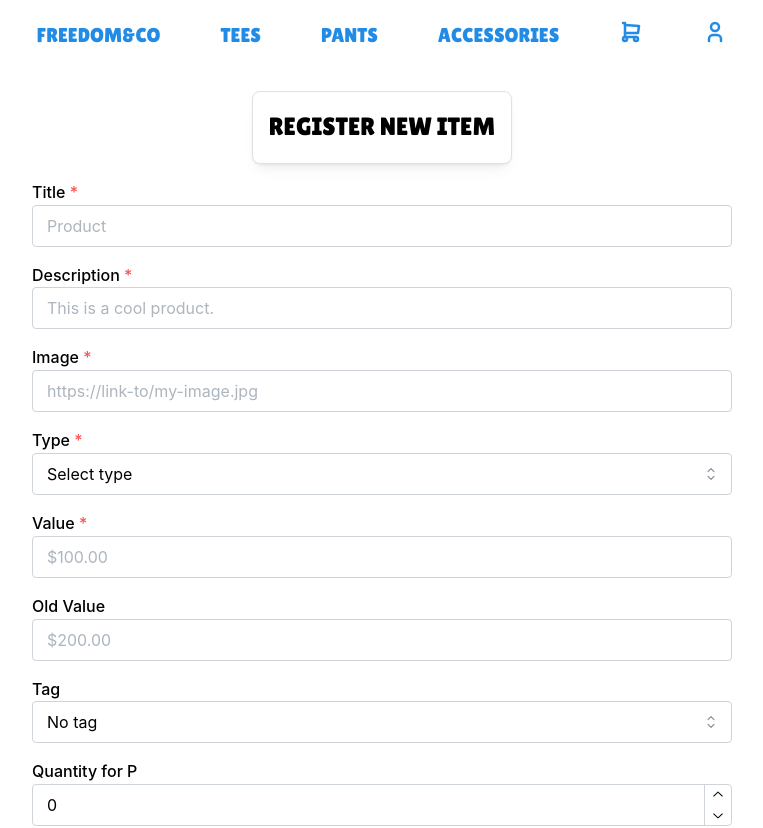
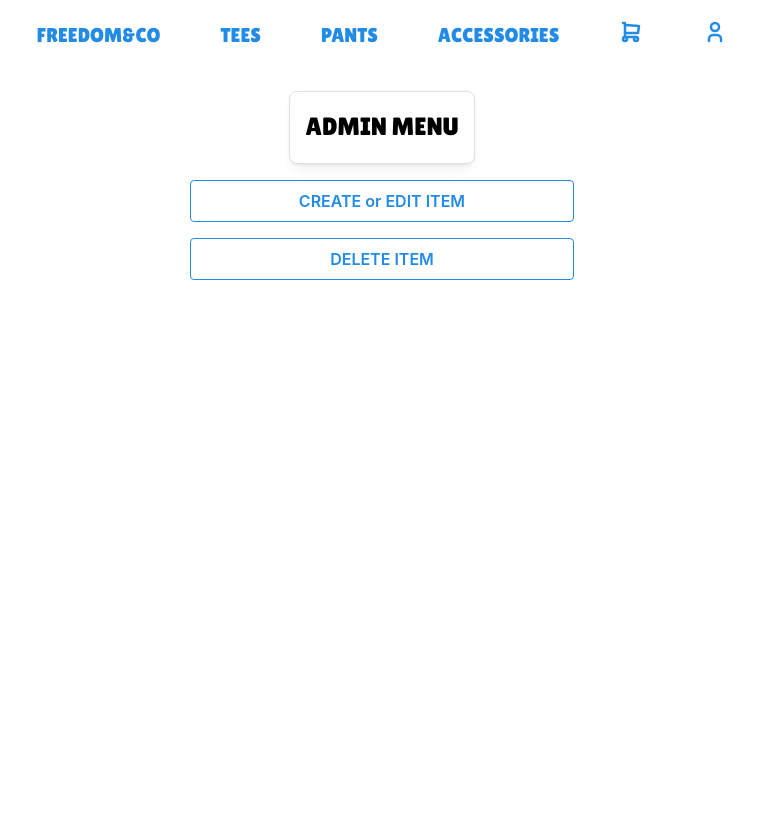
Before and after one commit to MiguelHenri/FREEDOM-CO, a React (Vite) app in the folder freedom-co/frontend/: page /admin in a window 1280 px wide. Shown: the top 828 px of the page, without its empty margins (258-1021 px from the left). After the commit the page ends 800 px from the top, so only its background shows below. Built offline with nearby package versions, Linux system fonts and the light colour scheme; no server answers.

Commit message:
adding adm menu

```diff
--- a/freedom-co/frontend/src/App.jsx
+++ b/freedom-co/frontend/src/App.jsx
@@ -10,7 +10,8 @@ import Profile from './pages/Profile.jsx';
 import Cart from './pages/Cart.jsx';
 import Login from './pages/Login.jsx';
 import axios from 'axios';
-import Admin from './pages/Admin.jsx';
+import AdminMenu from './pages/Admin/AdminMenu.jsx';
+import CreateProduct from './pages/Admin/CreateProduct.jsx';
 
 if (import.meta.env.VITE_BACKEND_URL)
   axios.defaults.baseURL = import.meta.env.VITE_BACKEND_URL;
@@ -30,7 +31,8 @@ function App() {
         <Route path='profile' element={<Profile/>}/>
         <Route path='cart' element={<Cart/>}/>
         <Route path='login' element={<Login/>}/>
-        <Route path='admin' element={<Admin/>}/>
+        <Route path='admin' element={<AdminMenu/>}/>
+        <Route path='admin/create' element={<CreateProduct/>}/>
       </Route>
       <Route path='*' element={<NotFound/>}/>
     </Routes>
--- /dev/null
+++ b/freedom-co/frontend/src/pages/Admin/AdminMenu.jsx
@@ -0,0 +1,35 @@
+import { Button, Stack, Paper, Text } from "@mantine/core";
+import { HashLink } from 'react-router-hash-link';
+
+function AdminMenu() {
+
+    return (
+        <Stack align='center' p='20px'>
+            <Paper shadow="sm" withBorder p='md' radius='md'>
+                <Text fz='25px' ff="'Lilita One', sans-serif">
+                    ADMIN MENU
+                </Text>
+            </Paper>
+            <Button
+                variant='outline'
+                size='md'
+                w={{base: '70vw', sm: '50vw', md: '40vw', lg:'30vw'}}
+                component={HashLink}
+                to='/admin/create'
+            >
+                CREATE or EDIT ITEM
+            </Button>
+            <Button
+                variant='outline'
+                size='md'
+                w={{base: '70vw', sm: '50vw', md: '40vw', lg:'30vw'}}
+                component={HashLink}
+                to='/admin/delete'
+            >
+                DELETE ITEM
+            </Button>
+        </Stack>
+    )
+}
+
+export default AdminMenu;
```
Also changed, not shown: freedom-co/frontend/src/pages/Admin/CreateProduct.jsx (renamed from freedom-co/frontend/src/pages/Admin.jsx, +3 -4 lines), freedom-co/frontend/src/pages/Admin/Delete.jsx (added).
